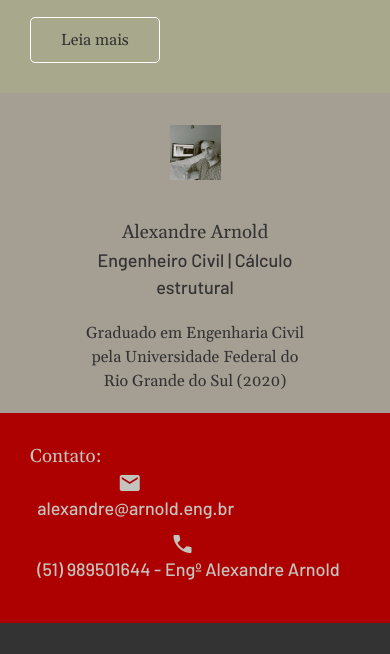
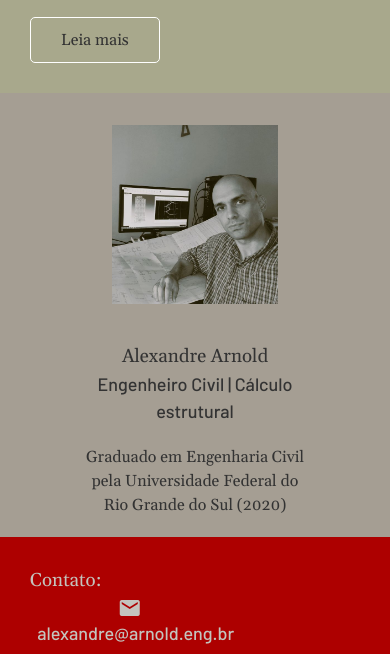
Before and after one commit to arnoldBR/arnoldbr.github.io, a plain HTML site: page index.html in a window 390 px wide. Shown: the part 1441-2095 px from the top of the page. Drawn offline with nearby package versions, Linux system fonts and the light colour scheme.

Commit message:
Ajustes no tamanho da imagem em #contact

```diff
--- a/css/mobile.css
+++ b/css/mobile.css
@@ -38,9 +38,9 @@
     max-width: 100%;
 }
 
-#team img {
-    width: 50%;
-}
+/* #team img {
+    width: 100vw;
+} */
 
 #about .flex-items > div {
     padding: 20px;
--- a/css/style.css
+++ b/css/style.css
@@ -341,8 +341,14 @@ margin-right: .5rem;
         max-width: 100%;
     }
 
-    .team img {
-        width: 70%;
+    /* .team img {
+        width: 200px;
+    } */
+
+    #contact .column-1 img {
+        padding: 2rem;
+        width: 60vw;
+        max-width: 100%;
     }
 }
 
--- a/css/utilities.css
+++ b/css/utilities.css
@@ -166,7 +166,8 @@
 
 #contact .column-1 img {
     padding: 2rem;
-    width: 50%;
+    width: 20vw;
+    max-width: 250px;
 }
 
 /* Section header */
```
